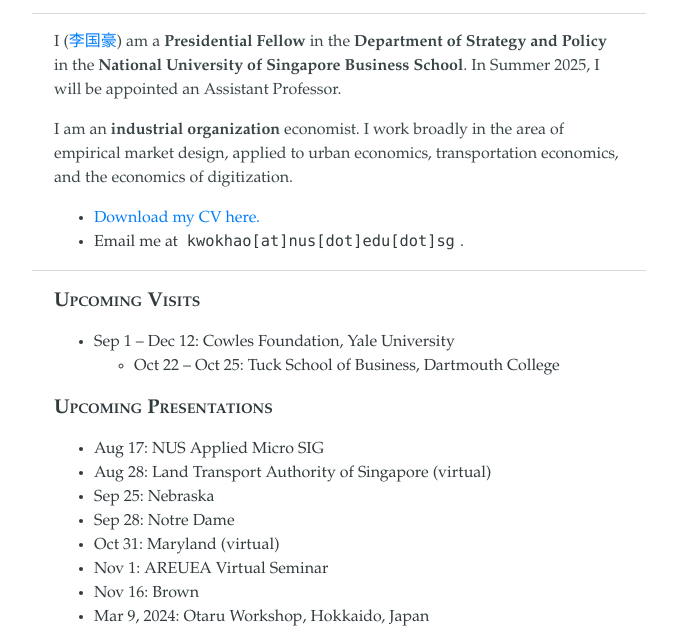
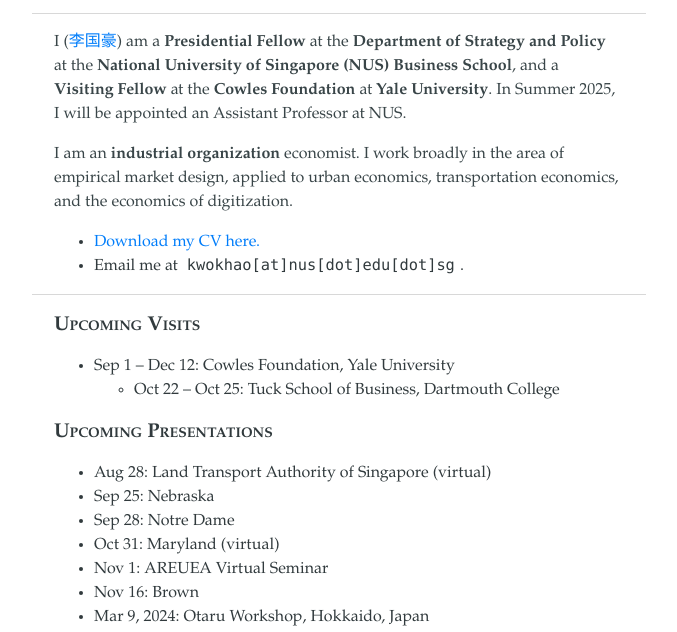
Before and after one commit to kwokhao/kwokhao.github.io, a plain HTML site: page index.html in a window 1280 px wide. Shown: the part 399-1031 px from the top of the page, without its empty margins (302-979 px from the left). Drawn offline with Linux system fonts and the light colour scheme.

Commit message:
rebuilding site Thu Aug 17 13:25:43 +08 2023

```diff
--- a/index.html
+++ b/index.html
@@ -29,9 +29,10 @@
 <p><img src="https://s.gravatar.com/avatar/79595400713197615d294b8efe975666?s=240" alt="Profile picture"></p>
 </center>
 <hr>
-<p>I (<a href="./cn/">李国豪</a>) am a <strong>Presidential Fellow</strong> in the <strong>Department of Strategy
-and Policy</strong> in the <strong>National University of Singapore Business School</strong>.
-In Summer 2025, I will be appointed an Assistant Professor.</p>
+<p>I (<a href="./cn/">李国豪</a>) am a <strong>Presidential Fellow</strong> at the <strong>Department of Strategy
+and Policy</strong> at the <strong>National University of Singapore (NUS) Business School</strong>,
+and a <strong>Visiting Fellow</strong> at the <strong>Cowles Foundation</strong> at <strong>Yale University</strong>.
+In Summer 2025, I will be appointed an Assistant Professor at NUS.</p>
 <p>I am an <strong>industrial organization</strong> economist. I work broadly in the area of
 empirical market design, applied to urban economics, transportation
 economics, and the economics of digitization.</p>
@@ -53,7 +54,6 @@ economics, and the economics of digitization.</p>
 </ul>
 <h3 id="span-stylefont-variantsmall-capsupcoming-presentationsspan"><span style="font-variant:small-caps;">Upcoming Presentations</span></h3>
 <ul>
-<li>Aug 17: NUS Applied Micro SIG</li>
 <li>Aug 28: Land Transport Authority of Singapore (virtual)</li>
 <li>Sep 25: Nebraska</li>
 <li>Sep 28: Notre Dame</li>
```
Also changed, not shown: 1 other file.
